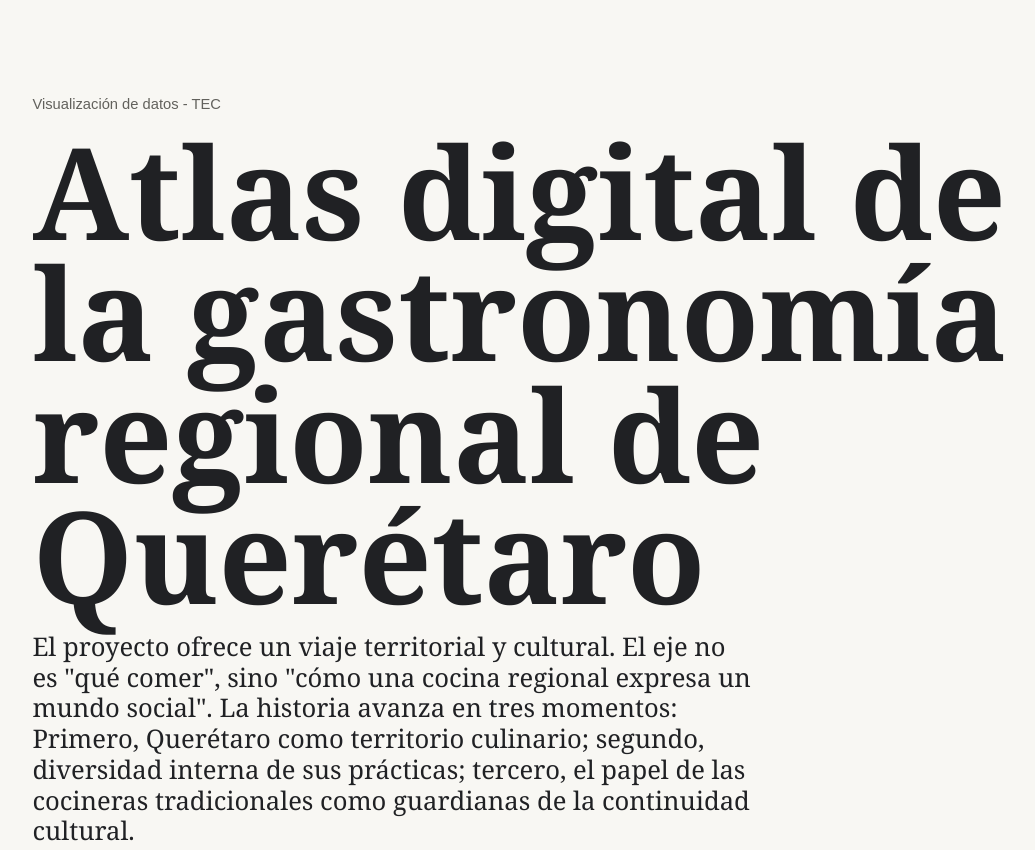
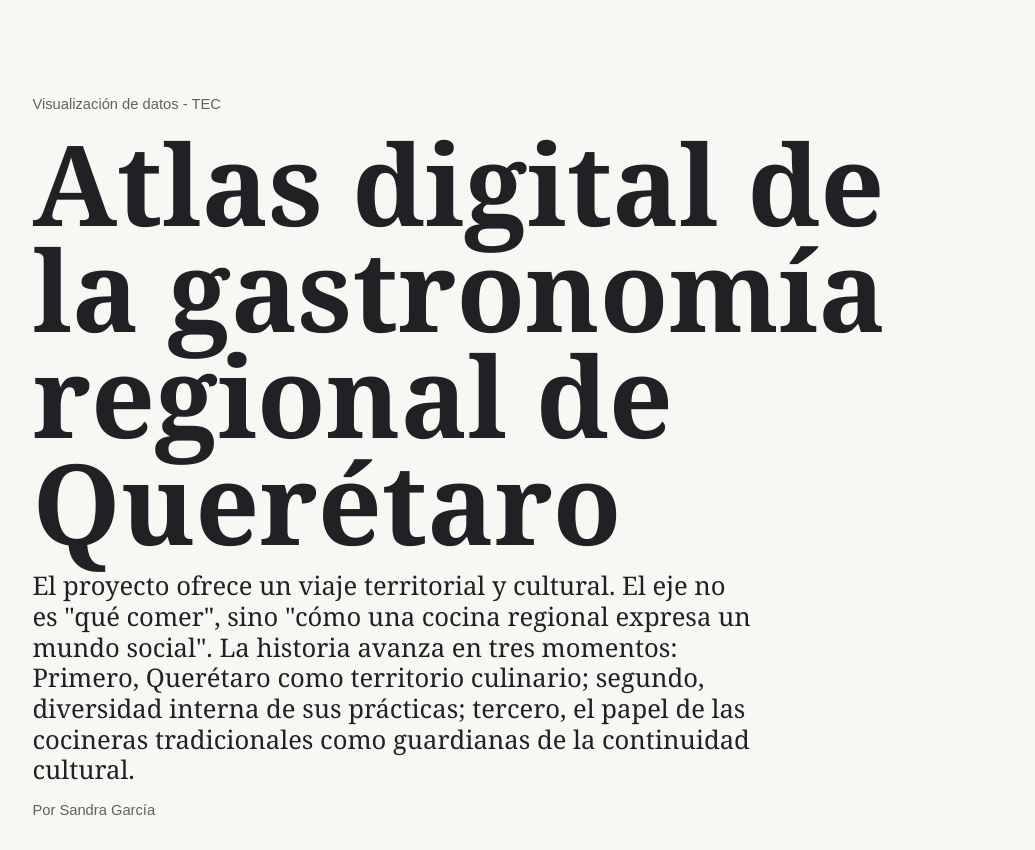
Before and after one commit to sandraquibrera-glitch/demostracion-taller-viz, a plain HTML site: page index.html in a window 1280 px wide. Shown: the top 850 px of the page, without its empty margins (70-1105 px from the left). Drawn offline with Linux system fonts and the light colour scheme.

Commit message:
Update style.css

```diff
--- a/style.css
+++ b/style.css
@@ -47,7 +47,7 @@ p {
 
 h1 {
   max-width: 980px;
-  font-size: clamp(3rem, 10vw, 8rem);
+  font-size: clamp(2rem, 9vw, 7rem);
   line-height: 0.95;
   letter-spacing: 0;
 }
```
